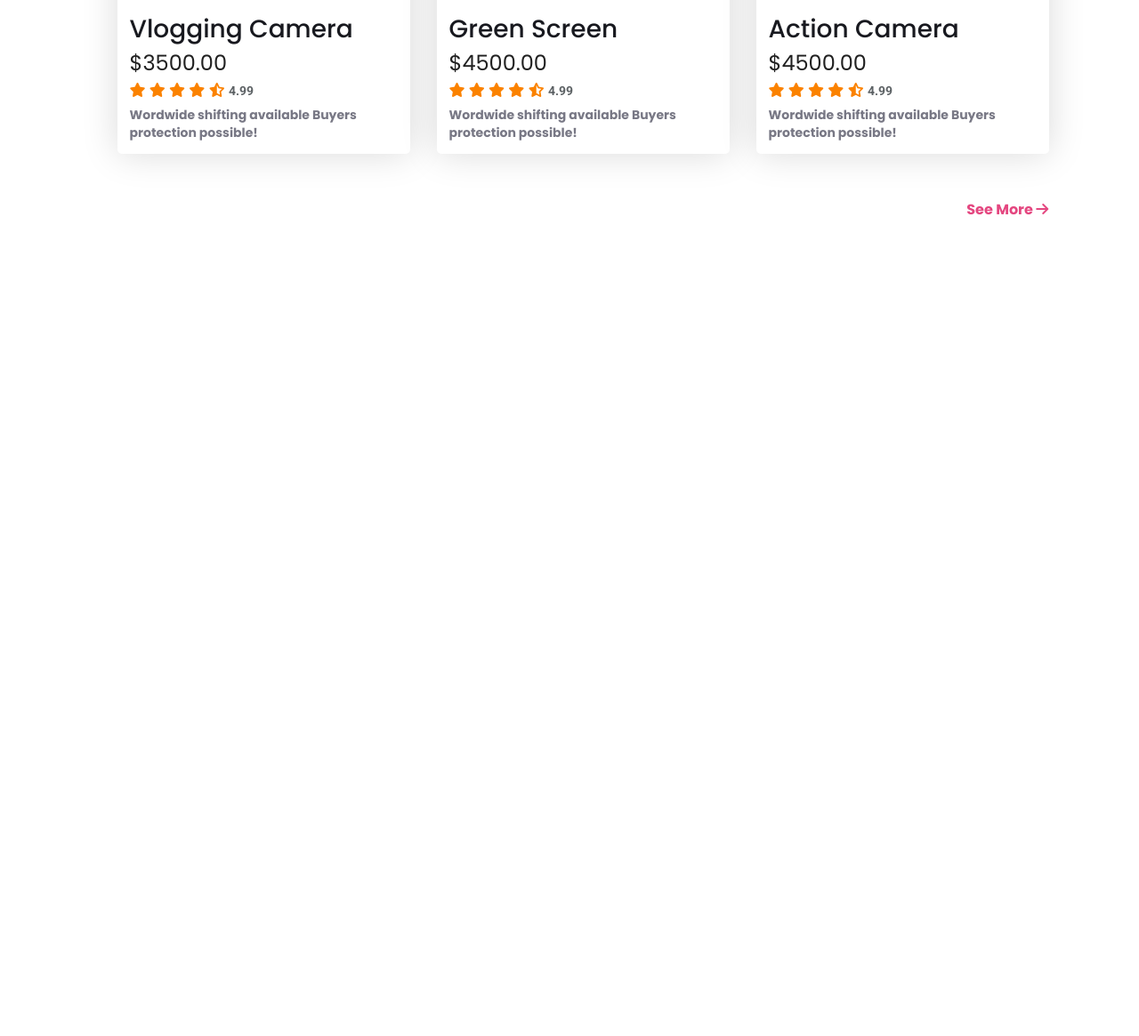
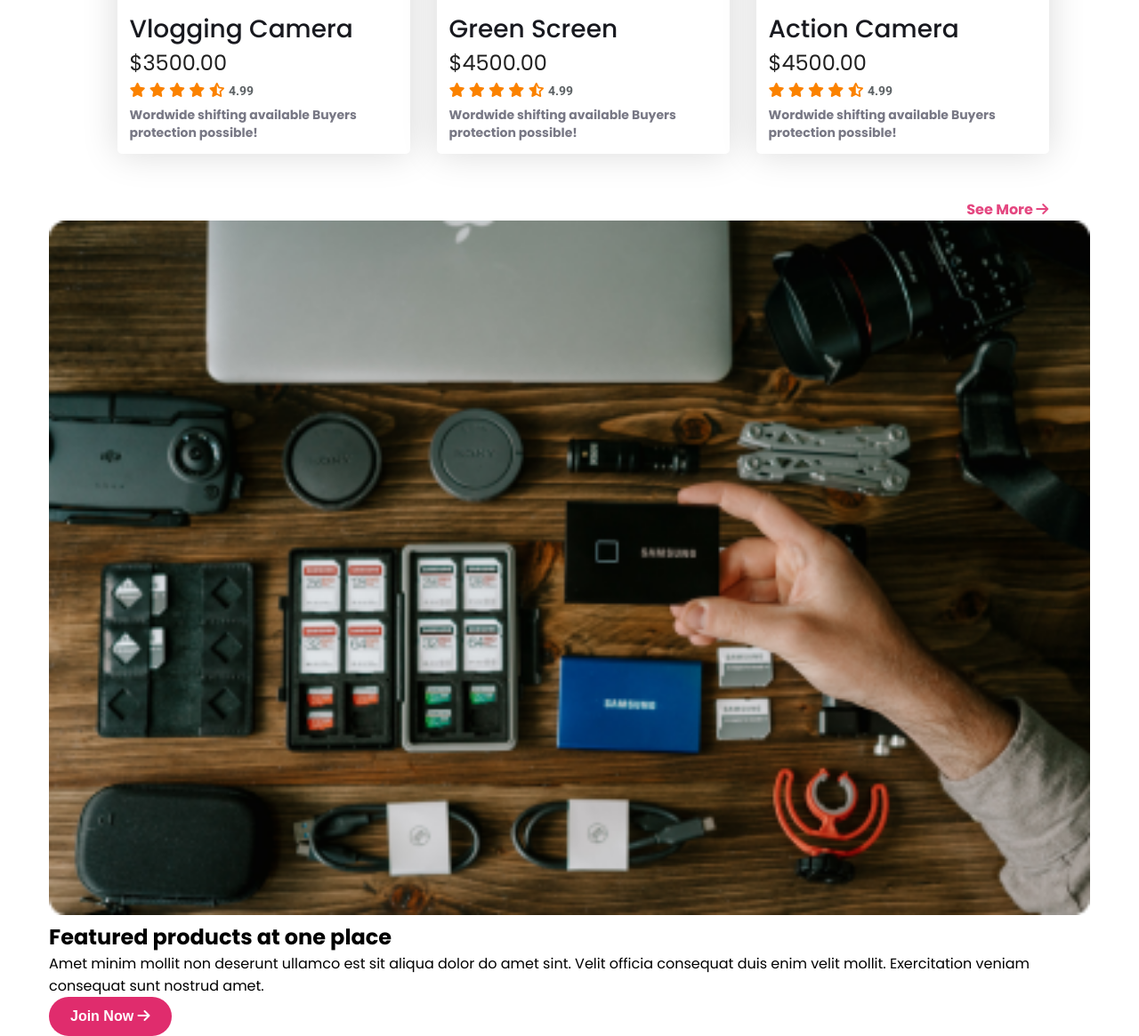
Before and after one commit to ImamHossain2/influencer-gear, a plain HTML site: page index.html in a window 1280 px wide. Shown: the part 2031-3196 px from the top of the page at 89% size. Before the commit the page ends 2279 px from the top, so only its background shows below. Drawn offline with Linux system fonts and the light colour scheme.

Commit message:
feature section start

```diff
--- a/index.html
+++ b/index.html
@@ -275,12 +275,34 @@
       </div>
     </section>
     </section>
-    <!-- // end collection part -->
-    <!-- feature section start -->
+    <!-- Collection Section End -->
+
+
+    <!-- Feature Section start -->
+
     <section class="feature">
+      <div class="container">
+        <div class="feature-column">
+          <div class="feature-left-col">
+            <img src="images/gear.png" alt="" />
+          </div>
+          <div class="feature-right-col">
+            <h2 class="feature-title">Featured products at one place</h2>
+            <p class="feature-para">
+              Amet minim mollit non deserunt ullamco est sit aliqua dolor do
+              amet sint. Velit officia consequat duis enim velit mollit.
+              Exercitation veniam consequat sunt nostrud amet.
+            </p>
+            <button class="primary-btn">
+              <a href="#">Join Now <i class="fa-solid fa-arrow-right"></i></a>
+            </button>
+          </div>
+        </div>
+      </div>
+    </section>
+    <!-- Feature Section  section -->
 
-    </section>
-    <!-- // end feature section -->
+
     <!-- footer start -->
     <footer>
 
```
